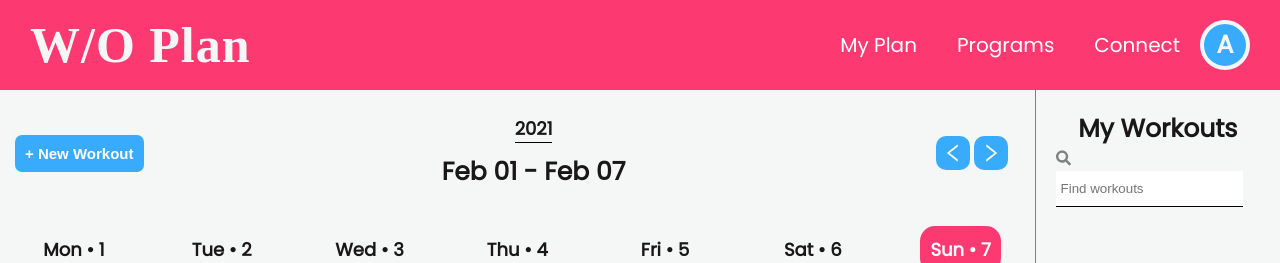
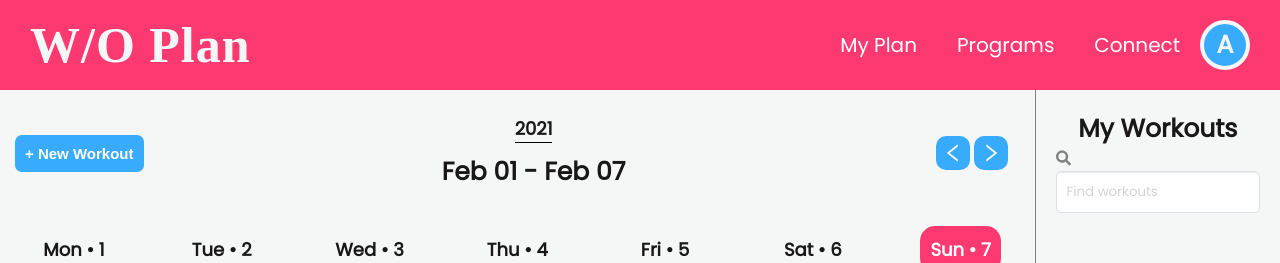
Before and after one commit to ajwpdx/fit-week, a React (Create React App) app: page / in a window 1280 px wide. Shown: the top 263 px of the page. Built offline with nearby package versions, Linux system fonts and the light colour scheme; a web font is replaced by a local one.

Commit message:
form styling

```diff
--- a/src/components/WorkoutForm.js
+++ b/src/components/WorkoutForm.js
@@ -41,17 +41,19 @@ const WorkoutForm = (props) => {
                 placeholder="Workout Title"
                 value={newWorkout.title}
                 onChange={handleChange}
+                autoComplete='off'
 
             />
             <div className='wo-notes'>
-                <div className="add-note-icon" onClick={addNotes}>
+                <div className={hasNotes ? "add-note-icon hidden" : "add-note-icon"} onClick={addNotes}>
                     <FontAwesomeIcon icon={faPlus} className='icon plus-i' />
                     <FontAwesomeIcon icon={faStickyNote} className='icon' />
                 </div>
-                <input
+                <textarea
                     name="notes"
                     placeholder="Add notes"
-                    className={hasNotes ? "notes-field" : "notes-field hidden"}
+                    className={hasNotes ? "notes-field tall-input" : "notes-field tall-input hidden"}
+                    autoComplete='off'
 
                 />
             </div>
--- a/src/styles/_WorkoutForm.scss
+++ b/src/styles/_WorkoutForm.scss
@@ -6,9 +6,10 @@
     background-color: $color-white;
     box-shadow: $box-shadow-main;
     border-radius: 7px;
-    padding: 3rem;
+    padding: 2rem;
     display: flex;
     flex-direction: column;
+    resize: both;
 
 
     .wo-title{
--- a/src/styles/general.scss
+++ b/src/styles/general.scss
@@ -49,15 +49,26 @@ body {
 
   }
 
-  input{
-    padding: 1rem .5rem;
-    // border-radius: 5px;
-    border: none;
-    border-bottom:1px solid black;
+  input, textarea{
+    padding: 1rem;
+    border-radius: 5px;
+    border: $border-main;
+    box-shadow: inset 0 1px 1px rgba(0, 0, 0, 0.08);
+    font-family: $font-text;
+    resize: none;
+    width: 100%;
+
+    &::placeholder{
+      color: lightgray;
+      font-family: $font-text;
+    }
 
     &:focus{
       outline: none;
+      border: $border-active;
+      box-shadow: $box-shadow-active;
     }
+
   }
 
   nav{
@@ -82,6 +93,4 @@ body {
       box-shadow: 1px 1px 1px 1px rgba(25,25,0,0.4);
     }
 
-
-
   }
--- a/src/styles/mixins.scss
+++ b/src/styles/mixins.scss
@@ -15,3 +15,9 @@ padding-right: .5rem;
 .hidden{
     display: none
 }
+
+.tall-input{
+    height: 6rem;
+    text-align: left;
+    vertical-align: top;
+}
--- a/src/styles/variables.scss
+++ b/src/styles/variables.scss
@@ -19,3 +19,6 @@ $color-background: $color-white;
 $color-header: $color-hot-pink;
 
 $box-shadow-main: 0 14px 28px rgba(0,0,0,0.25), 0 10px 10px rgba(0,0,0,0.22);
+$box-shadow-active: 0 0 8px #39abfd93;
+$border-main: 1px solid #dfdfe8;
+$border-active: 1px solid $color-blue;
```
Also changed, not shown: 1 other file (tests, documents, lock files or other folders).
